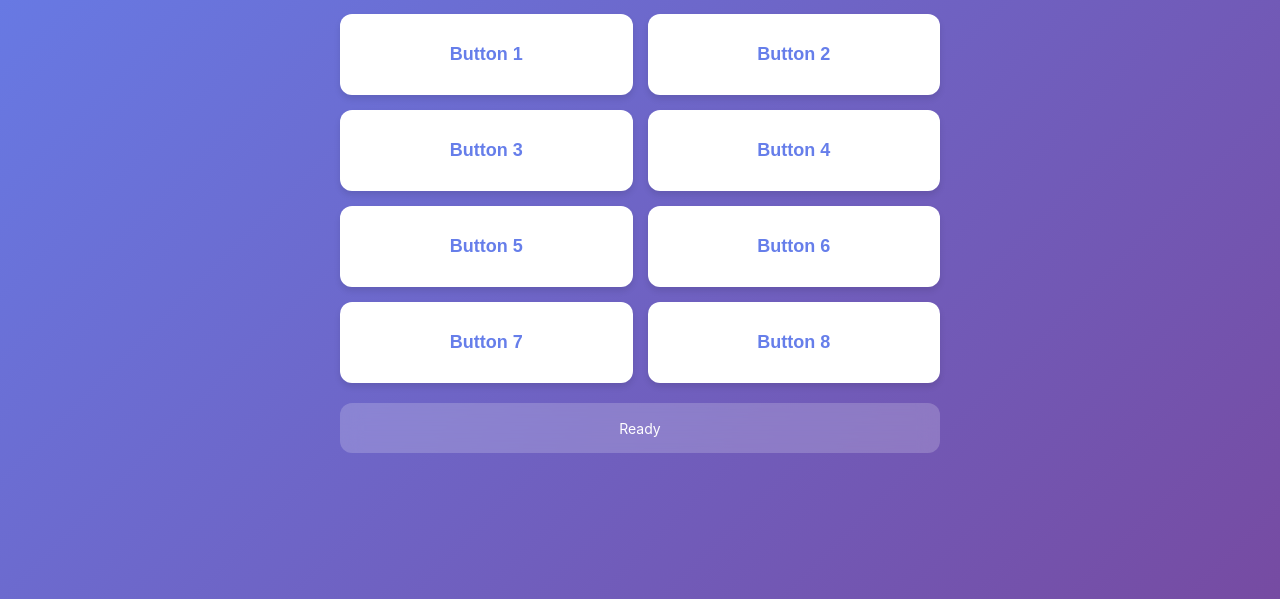
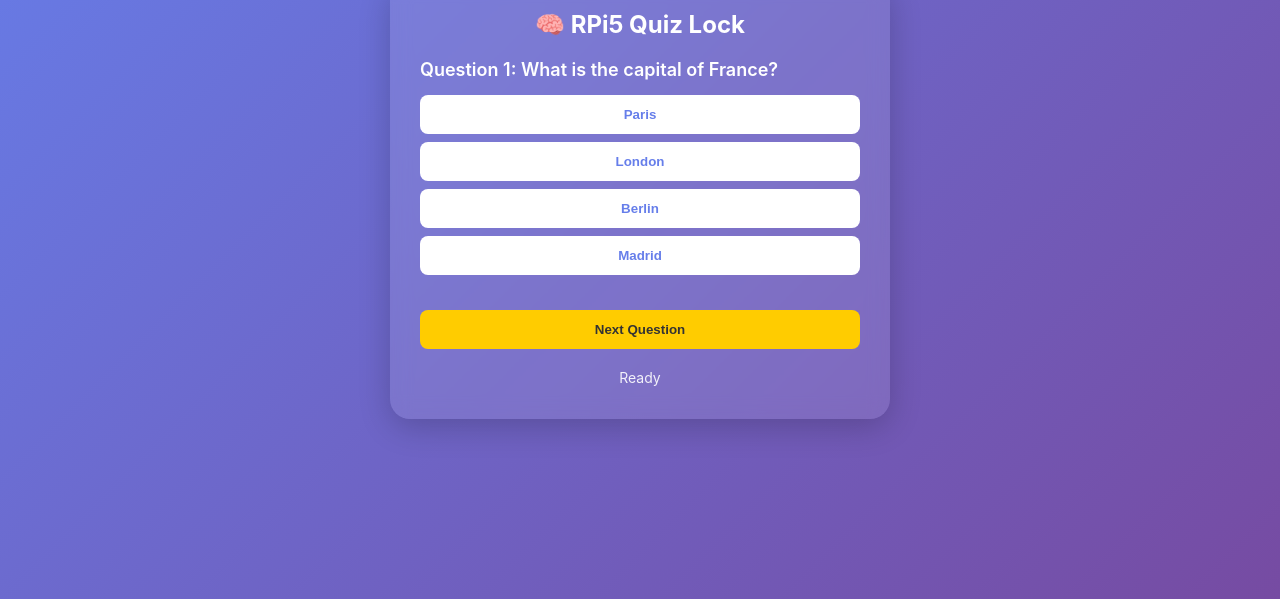
Before and after one commit to GaloreSYS/rpi5-control-panel, a website: page public/index.html in a window 1280 px wide. Shown: the part 201-800 px from the top of the page. Drawn offline with Linux system fonts and the light colour scheme.

Commit message:
Update index.html

```diff
--- a/public/index.html
+++ b/public/index.html
@@ -3,169 +3,160 @@
 <head>
   <meta charset="UTF-8">
   <meta name="viewport" content="width=device-width, initial-scale=1.0">
-  <title>RPi5 Control Panel</title>
+  <title>RPi5 Quiz Control</title>
   <style>
-    * {
-      margin: 0;
-      padding: 0;
-      box-sizing: border-box;
-    }
-
+    * { margin: 0; padding: 0; box-sizing: border-box; }
     body {
       font-family: -apple-system, BlinkMacSystemFont, 'Segoe UI', Roboto, sans-serif;
       background: linear-gradient(135deg, #667eea 0%, #764ba2 100%);
       min-height: 100vh;
-      display: flex;
-      flex-direction: column;
-      align-items: center;
-      justify-content: center;
-      padding: 20px;
+      display: flex; align-items: center; justify-content: center; padding: 20px;
     }
-
     .container {
-      max-width: 600px;
-      width: 100%;
+      max-width: 500px; width: 100%; background: rgba(255, 255, 255, 0.1);
+      backdrop-filter: blur(10px); padding: 30px; border-radius: 20px;
+      box-shadow: 0 8px 32px rgba(0,0,0,0.2); color: white; text-align: center;
     }
-
-    h1 {
-      color: white;
-      text-align: center;
-      margin-bottom: 30px;
-      font-size: clamp(24px, 5vw, 32px);
+    h1 { margin-bottom: 20px; font-size: 24px; }
+    .quiz-container { text-align: left; margin-bottom: 20px; }
+    .question { font-size: 18px; margin-bottom: 15px; font-weight: 600; }
+    .option-btn {
+      display: block; width: 100%; padding: 12px; margin: 8px 0;
+      background: white; border: none; border-radius: 8px;
+      color: #667eea; font-weight: 600; cursor: pointer; transition: 0.3s;
     }
-
-    .grid {
-      display: grid;
-      grid-template-columns: repeat(2, 1fr);
-      gap: 15px;
-      margin-bottom: 20px;
+    .option-btn:hover { background: #f0f0f0; }
+    .option-btn.selected { background: #48bb78; color: white; }
+    .next-btn {
+      margin-top: 15px; padding: 12px 30px; border-radius: 8px; border: none;
+      background: #ffcc00; color: #333; font-weight: bold; cursor: pointer; width: 100%;
     }
-
-    .btn {
-      background: white;
-      border: none;
-      border-radius: 12px;
-      padding: 30px 20px;
-      font-size: 18px;
-      font-weight: 600;
-      color: #667eea;
-      cursor: pointer;
-      transition: all 0.3s ease;
-      box-shadow: 0 4px 6px rgba(0, 0, 0, 0.1);
-      touch-action: manipulation;
-    }
-
-    .btn:active {
-      transform: scale(0.95);
-      box-shadow: 0 2px 4px rgba(0, 0, 0, 0.1);
-    }
-
-    .btn:hover {
-      background: #f0f0f0;
-      transform: translateY(-2px);
-      box-shadow: 0 6px 12px rgba(0, 0, 0, 0.15);
-    }
-
-    .btn.active {
-      background: #48bb78;
-      color: white;
-    }
-
-    .status {
-      background: rgba(255, 255, 255, 0.2);
-      backdrop-filter: blur(10px);
-      border-radius: 12px;
-      padding: 15px;
-      color: white;
-      text-align: center;
-      font-size: 14px;
-      min-height: 50px;
-      display: flex;
-      align-items: center;
-      justify-content: center;
-    }
-
-    @media (max-width: 480px) {
-      .btn {
-        padding: 25px 15px;
-        font-size: 16px;
-      }
-
-      .grid {
-        gap: 12px;
-      }
-    }
+    .status { margin-top: 20px; font-size: 14px; min-height: 20px; opacity: 0.9; }
+    .hidden { display: none; }
   </style>
 </head>
 <body>
   <div class="container">
-    <h1>🎮 RPi5 Control Panel</h1>
+    <h1>🧠 RPi5 Quiz Lock</h1>
 
-    <div class="grid">
-      <button class="btn" onclick="handleButton(1)">Button 1</button>
-      <button class="btn" onclick="handleButton(2)">Button 2</button>
-      <button class="btn" onclick="handleButton(3)">Button 3</button>
-      <button class="btn" onclick="handleButton(4)">Button 4</button>
-      <button class="btn" onclick="handleButton(5)">Button 5</button>
-      <button class="btn" onclick="handleButton(6)">Button 6</button>
-      <button class="btn" onclick="handleButton(7)">Button 7</button>
-      <button class="btn" onclick="handleButton(8)">Button 8</button>
+    <div id="quiz-box">
+      <div class="quiz-container">
+        <p id="question-text" class="question"></p>
+        <div id="options-container"></div>
+      </div>
+      <button id="next-btn" class="next-btn" onclick="nextQuestion()">Next Question</button>
+    </div>
+
+    <div id="result-box" class="hidden">
+      <h2 id="score-text"></h2>
+      <p id="action-text"></p>
     </div>
 
     <div class="status" id="status">Ready</div>
   </div>
 
   <script>
+    const userId = 'user_' + Math.random().toString(36).substr(2, 9);
     const status = document.getElementById('status');
-    const userId = 'user_' + Math.random().toString(36).substr(2, 9);
-    let checkInterval;
 
-    // Check queue status periodically
-    function checkQueueStatus() {
-      fetch(`/api/status?userId=${userId}`)
-        .then(res => res.json())
-        .then(data => {
-          if (data.yourPosition > 0) {
-            status.textContent = `⏳ You are #${data.yourPosition} in queue (${data.queueLength} waiting)`;
-          } else if (data.isProcessing && data.currentUser === userId) {
-            status.textContent = `🔄 Processing your request...`;
-          } else if (data.queueLength > 0) {
-            status.textContent = `⏳ ${data.queueLength} request(s) in queue`;
-          }
-        })
-        .catch(() => {});
+    // 1. CONFIGURATION: Quiz Questions
+    const questions = [
+      { q: "What is the capital of France?", a: 0, options: ["Paris", "London", "Berlin", "Madrid"] },
+      { q: "What is 5 + 7?", a: 2, options: ["10", "11", "12", "13"] },
+      { q: "Which planet is known as the Red Planet?", a: 1, options: ["Venus", "Mars", "Jupiter", "Saturn"] },
+      { q: "What is the boiling point of water?", a: 0, options: ["100°C", "90°C", "80°C", "120°C"] },
+      { q: "How many legs does a spider have?", a: 3, options: ["6", "4", "10", "8"] }
+    ];
+
+    let currentQuestionIndex = 0;
+    let score = 0;
+    let selectedOption = null;
+
+    function loadQuestion() {
+      const qData = questions[currentQuestionIndex];
+      document.getElementById('question-text').textContent = `Question ${currentQuestionIndex + 1}: ${qData.q}`;
+      const container = document.getElementById('options-container');
+      container.innerHTML = '';
+
+      qData.options.forEach((opt, index) => {
+        const btn = document.createElement('button');
+        btn.className = 'option-btn';
+        btn.textContent = opt;
+        btn.onclick = () => selectOption(index, btn);
+        container.appendChild(btn);
+      });
+      selectedOption = null;
     }
 
-    async function handleButton(num) {
-      const btn = event.target;
-      btn.classList.add('active');
+    function selectOption(index, btn) {
+      document.querySelectorAll('.option-btn').forEach(b => b.classList.remove('selected'));
+      btn.classList.add('selected');
+      selectedOption = index;
+    }
 
-      status.textContent = `⏳ Adding to queue...`;
+    function nextQuestion() {
+      if (selectedOption === null) {
+        alert("Please select an answer!");
+        return;
+      }
 
-      // Start checking queue status
-      checkInterval = setInterval(checkQueueStatus, 500);
+      if (selectedOption === questions[currentQuestionIndex].a) {
+        score++;
+      }
 
+      currentQuestionIndex++;
+
+      if (currentQuestionIndex < questions.length) {
+        loadQuestion();
+      } else {
+        showResults();
+      }
+    }
+
+    async function showResults() {
+      document.getElementById('quiz-box').classList.add('hidden');
+      document.getElementById('result-box').classList.remove('hidden');
+      document.getElementById('score-text').textContent = `You scored ${score} out of 5!`;
+
+      let lockToOpen = null;
+
+      // 2. LOGIC: Decide which lock to open
+      if (score >= 1 && score <= 3) {
+        // Correct answers 1, 2, or 3 -> Open Lock 1, 2, 3, or 4 randomly
+        lockToOpen = Math.floor(Math.random() * 4) + 1;
+      } else if (score === 4) {
+        // 4 Correct answers -> Open Lock 5 or 6 randomly
+        lockToOpen = Math.floor(Math.random() * 2) + 5;
+      } else if (score === 5) {
+        // 5 Correct answers -> Open Lock 7 or 8 randomly
+        lockToOpen = Math.floor(Math.random() * 2) + 7;
+      }
+
+      if (lockToOpen) {
+        document.getElementById('action-text').textContent = `Opening Lock ${lockToOpen}...`;
+        await triggerLock(lockToOpen);
+      } else {
+        document.getElementById('action-text').textContent = "No locks opened. Try again!";
+      }
+    }
+
+    async function triggerLock(num) {
+      status.textContent = `⏳ Sending command to RPi5...`;
       try {
         const response = await fetch('/api/action', {
           method: 'POST',
           headers: { 'Content-Type': 'application/json' },
           body: JSON.stringify({ button: num, userId })
         });
-
         const data = await response.json();
         status.textContent = `✅ ${data.message}`;
-
-        setTimeout(() => {
-          btn.classList.remove('active');
-          status.textContent = 'Ready';
-        }, 2000);
       } catch (error) {
         status.textContent = '❌ Error: ' + error.message;
-        btn.classList.remove('active');
-      } finally {
-        clearInterval(checkInterval);
       }
     }
+
+    // Start the quiz
+    loadQuestion();
   </script>
 </body>
 </html>
```
